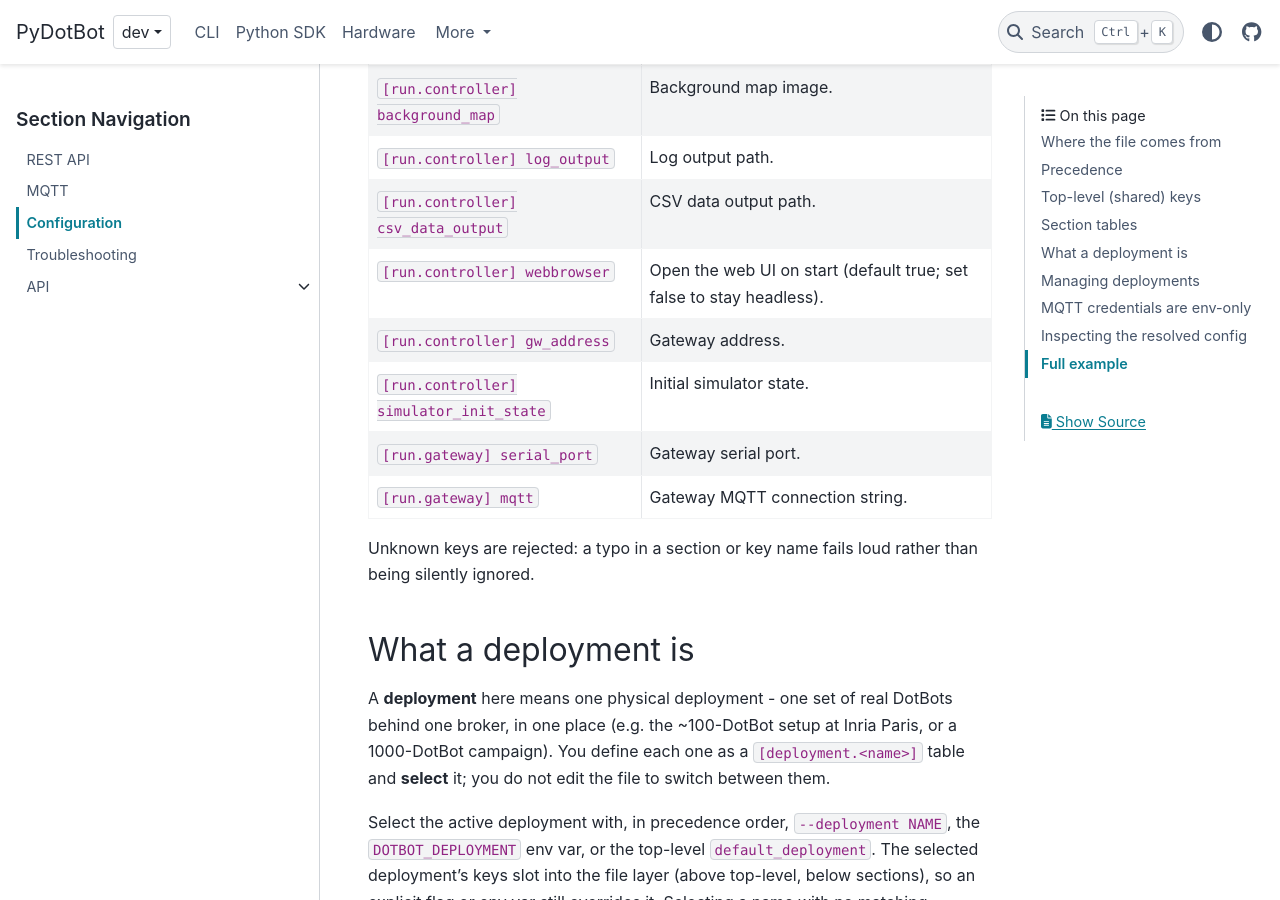
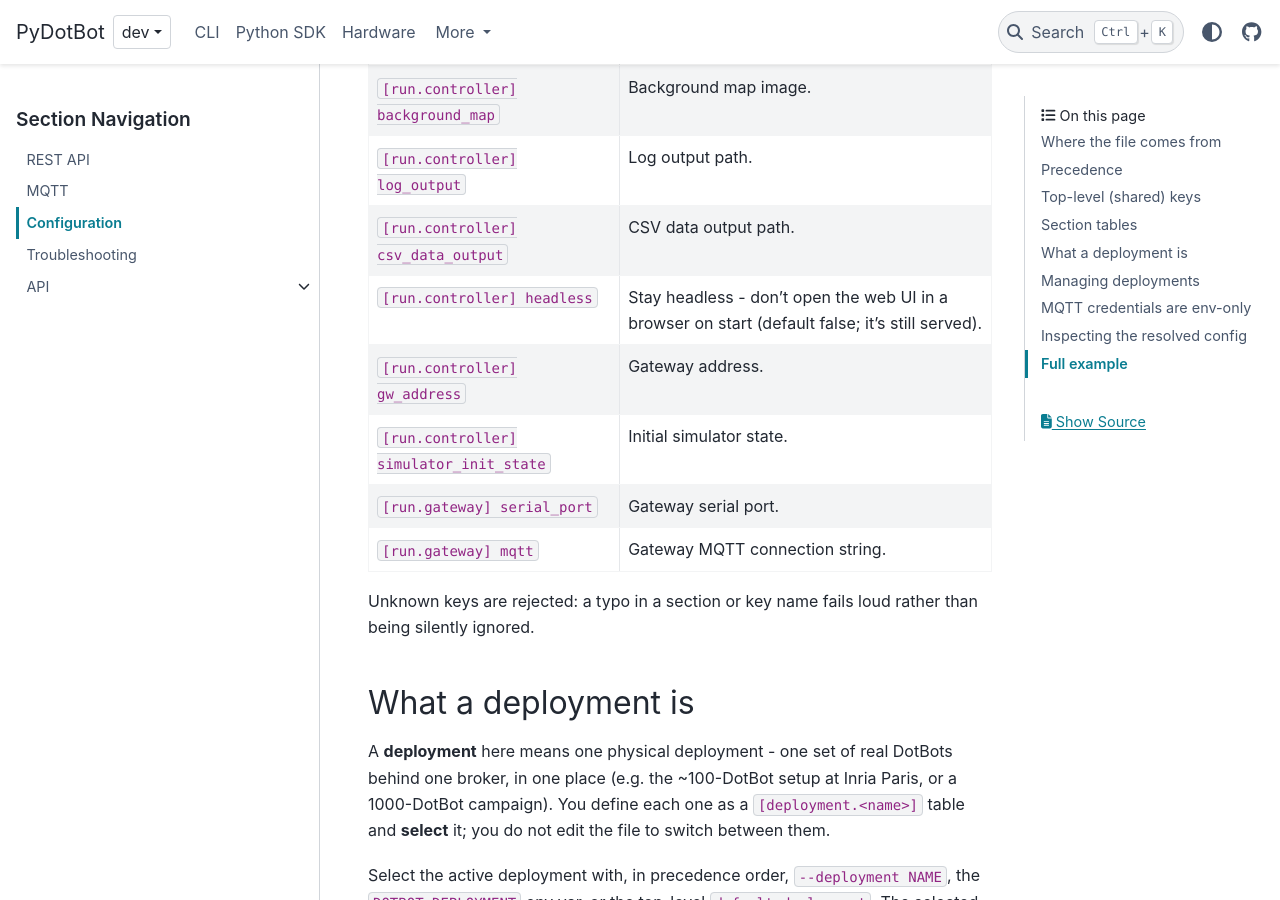
Before and after one commit to DotBots/PyDotBot, a Sphinx documentation site: the page built from doc/reference/configuration.md, in a window 1280 px wide and 900 px high, scrolled down 3864 px. Built offline with Sphinx 7.4.7 and the PyData theme 0.15.4, drawn with Linux system fonts in a browser that asks for light colours; some of the changed text lies outside the part shown.

Commit message:
doc: rename the controller webbrowser config to headless
AI-assisted: Claude Opus 4.7

```diff
--- a/doc/reference/configuration.md
+++ b/doc/reference/configuration.md
@@ -126,7 +126,7 @@ The four tables mirror the four CLI namespaces (`fw` / `device` / `swarm` /
 | `[run.controller] background_map` | Background map image. |
 | `[run.controller] log_output` | Log output path. |
 | `[run.controller] csv_data_output` | CSV data output path. |
-| `[run.controller] webbrowser` | Open the web UI on start (default true; set false to stay headless). |
+| `[run.controller] headless` | Stay headless - don't open the web UI in a browser on start (default false; it's still served). |
 | `[run.controller] gw_address` | Gateway address. |
 | `[run.controller] simulator_init_state` | Initial simulator state. |
 | `[run.gateway] serial_port` | Gateway serial port. |
@@ -258,7 +258,7 @@ conn = "mqtts://broker.local:8883"
 
 [run.controller]
 http_port      = 8000
-webbrowser     = false   # default is true; set false to stay headless
+headless       = true    # default is false; set true to suppress the browser (still served)
 # background_map = "./map.png"
 
 [run.gateway]
```
Also changed, not shown: doc/cli/swarm.md (+1 -1 lines).
